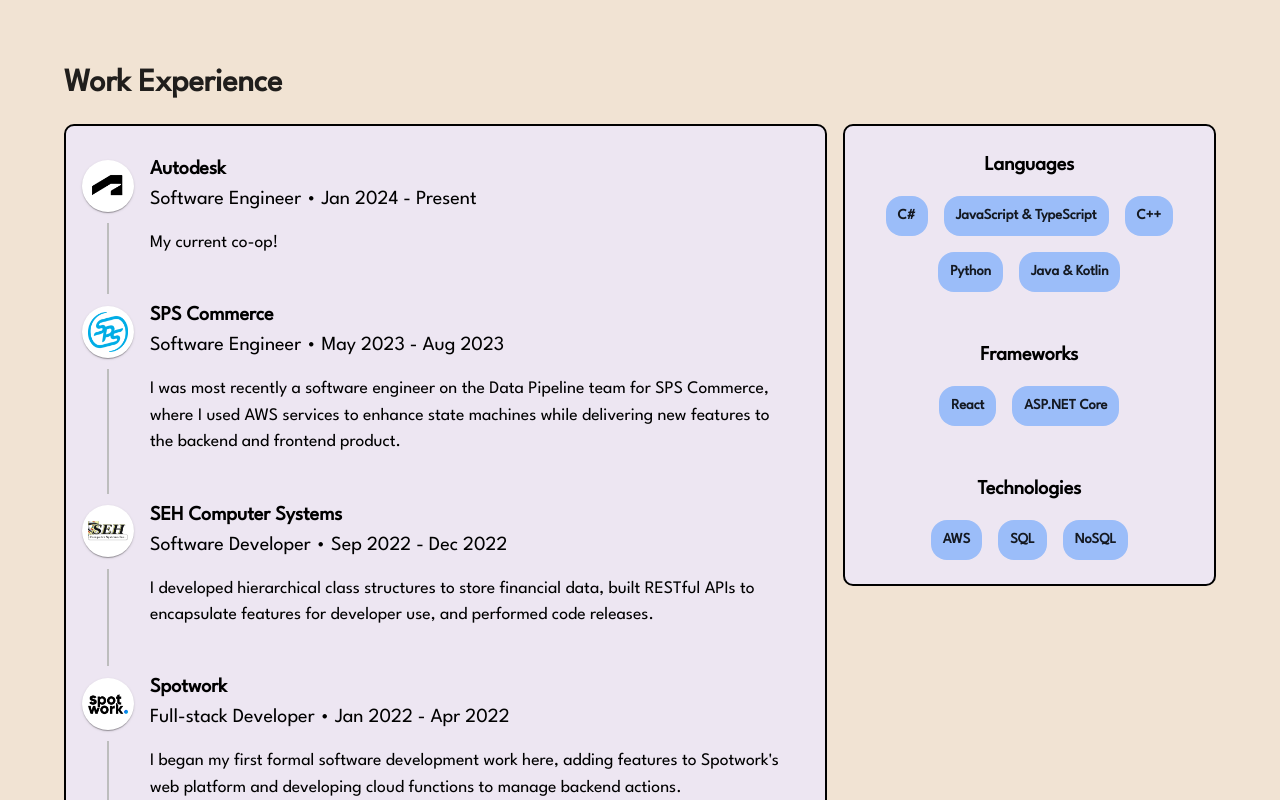
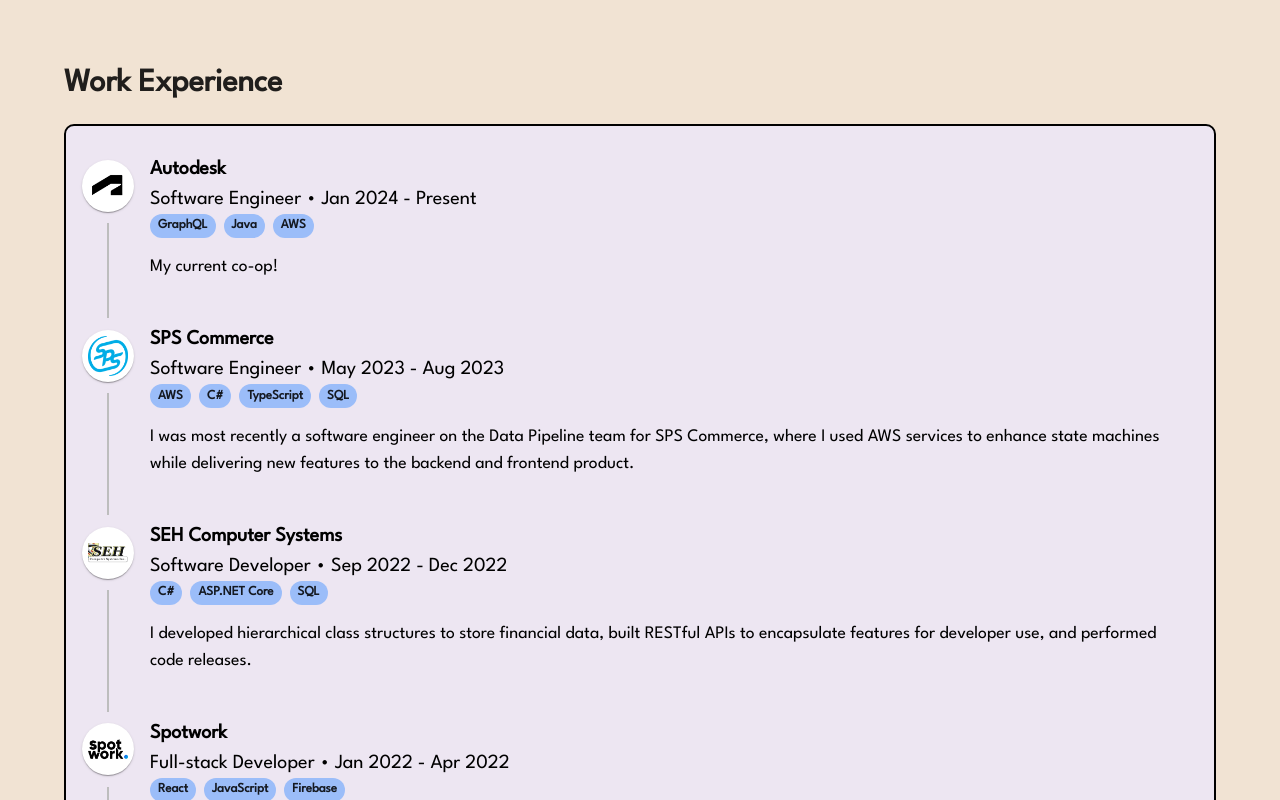
Before and after one commit to kevinhu12/kevinhu12.github.io, a React (Create React App) app: page / in a window 1280 px wide. Shown: the part 1080-1880 px from the top of the page. Built offline with nearby package versions, Linux system fonts and the light colour scheme.

Commit message:
moved skills to WorkExperience section

```diff
--- a/src/pages/WorkExperience.js
+++ b/src/pages/WorkExperience.js
@@ -1,11 +1,10 @@
-import CenterBox from '../shared/CenterBox';
-import CenterStack from '../shared/CenterStack';
 import Chip from '@mui/material/Chip';
 import ContentBox from '../shared/ContentBox';
 import CustomIcon from '../shared/CustomIcon';
 import Grid from '@mui/material/Grid';
 import Section from '../shared/Section';
 import SectionHeader from '../shared/SectionHeader';
+import Stack from '@mui/material/Stack';
 import Timeline from '@mui/lab/Timeline';
 import TimelineItem, { timelineItemClasses } from '@mui/lab/TimelineItem';
 import TimelineSeparator from '@mui/lab/TimelineSeparator';
@@ -13,7 +12,7 @@
 import TimelineContent from '@mui/lab/TimelineContent';
 import TimelineDot from '@mui/lab/TimelineDot';
 import Text from '../shared/Text';
-import { skills, workExperience } from '../utils/constants';
+import { workExperience } from '../utils/constants';
 
 const WorkExperience = ({
     theme
@@ -28,7 +27,7 @@
                 </Grid>
 
                 {/* Work Timeline */}
-                <Grid item xs={8}>
+                <Grid item xs={12}>
                     <ContentBox backgroundColor={theme.palette.background.workExperience}>
                         <Timeline
                             sx={{ [`& .${timelineItemClasses.root}:before`]: { flex: 0, padding: 0 } }}
@@ -44,6 +43,16 @@
                                     <TimelineContent>
                                         <Text bold={true}>{experience.company}</Text>
                                         <Text>{`${experience.title} • ${experience.dates}`}</Text>
+                                        <Stack direction='row' spacing={1} useFlexGap justifyContent='flex-start'>
+                                            {experience.skills.map((skill) => (
+                                                <Chip
+                                                    color='info'
+                                                    label={skill}
+                                                    size='small'
+                                                    sx={{ fontWeight: theme.chip.fontWeight }}
+                                                />
+                                            ))}
+                                        </Stack>
                                         <Text
                                             type='secondary'
                                             paddingTop='1rem'
@@ -57,39 +66,6 @@
                         </Timeline>
                     </ContentBox>
                 </Grid>
-
-                {/* Skills and Languages */}
-                <Grid item xs={4}>
-                    <ContentBox backgroundColor={theme.palette.background.workExperience}>
-                        {skills.map((skill) => (
-                            <>
-                                <CenterBox>
-                                    <Text bold={true} paddingTop='1.5rem'>{skill.category}</Text>
-                                </CenterBox>
-                                <CenterStack
-                                    direction='row'
-                                    spacing={2}
-                                    useFlexGap
-                                    paddingTop='1rem'
-                                    paddingBottom='1.5rem'
-                                    sx={{ margin: '0rem 0.5rem' }}
-                                >
-                                    {skill.items.map((item) => (
-                                        <Chip
-                                            color='info'
-                                            label={item}
-                                            sx={{
-                                                height: theme.chip.height,
-                                                fontSize: theme.chip.fontSize,
-                                                fontWeight: theme.chip.fontWeight
-                                            }}
-                                        />
-                                    ))}
-                                </CenterStack>
-                            </>
-                        ))}
-                    </ContentBox>
-                </Grid>
             </Grid>
         </Section>
     )
--- a/src/theme.js
+++ b/src/theme.js
@@ -19,8 +19,6 @@
     gridSpacing: 2,
     customIconDimensions: '2.5rem',
     chip: {
-        height: 40,
-        fontSize: '0.9rem',
         fontWeight: 'bold'
     },
     card: {
--- a/src/utils/constants.js
+++ b/src/utils/constants.js
@@ -16,82 +16,61 @@
         logo: { alt: 'Autodesk', src: autodeskLogo},
         dates: 'Jan 2024 - Present',
         title: 'Software Engineer',
-        description: 'My current co-op!'
+        description: 'My current co-op!',
+        skills: ['GraphQL', 'Java', 'AWS']
     },
     {
         company: 'SPS Commerce',
         logo: { alt: 'SPS Commerce', src: spsLogo },
         dates: 'May 2023 - Aug 2023',
         title: 'Software Engineer',
-        description: 'I was most recently a software engineer on the Data Pipeline team for SPS Commerce, where I used AWS services to enhance state machines while delivering new features to the backend and frontend product.'
+        description: 'I was most recently a software engineer on the Data Pipeline team for SPS Commerce, where I used AWS services to enhance state machines while delivering new features to the backend and frontend product.',
+        skills: ['AWS', 'C#', 'TypeScript', 'SQL']
     },
     {
         company: 'SEH Computer Systems',
         logo: { alt: 'SEH Computer Systems', src: sehLogo },
         dates: 'Sep 2022 - Dec 2022',
         title: 'Software Developer',
-        description: 'I developed hierarchical class structures to store financial data, built RESTful APIs to encapsulate features for developer use, and performed code releases.'
+        description: 'I developed hierarchical class structures to store financial data, built RESTful APIs to encapsulate features for developer use, and performed code releases.',
+        skills: ['C#',  'ASP.NET Core', 'SQL']
     },
     {
         company: 'Spotwork',
         logo: { alt: 'Spotwork', src: spotworkLogo },
         dates: 'Jan 2022 - Apr 2022',
         title: 'Full-stack Developer',
-        description: 'I began my first formal software development work here, adding features to Spotwork\'s web platform and developing cloud functions to manage backend actions.'
+        description: 'I began my first formal software development work here, adding features to Spotwork\'s web platform and developing cloud functions to manage backend actions.',
+        skills: ['React', 'JavaScript', 'Firebase']
     },
     {
         company: 'Iotum Corporation',
         logo: { alt: 'Iotum Corporation', src: iotumLogo },
         dates: 'May 2021 - Aug 2021',
         title: 'QA & Technical Analyst',
-        description: 'I started my career writing automated tests and performing QA testing for Iotum.'
+        description: 'I started my career writing automated tests and performing QA testing for Iotum.',
+        skills: ['JavaScript', 'Selenium']
     }
-];
-
-export const skills = [
-    {
-        category: 'Languages',
-        items: [
-            'C#',
-            'JavaScript & TypeScript',
-            'C++',
-            'Python',
-            'Java & Kotlin'
-        ]
-    },
-    {
-        category: 'Frameworks',
-        items: [
-            'React',
-            'ASP.NET Core'
-        ]
-    },
-    {
-        category: 'Technologies',
-        items: [
-            'AWS',
-            'SQL',
-            'NoSQL'
-        ]
-    }
-
 ];
 
 export const projects = [
     {
         name: 'SpotiLight',
         description: 'A program to change the light blinking speed of LEDs depending on the genre of song being played on a Spotify account.',
-        img: { alt: 'SpotiLight', src: logo }
+        img: { alt: 'SpotiLight', src: logo },
+        skills: ['Python', 'Spotify API', 'Arduino API']
     },
     {
         name: 'Quizzler',
         description: 'A desktop application where users can automatically generate exam-style questions based on content from an uploaded file. Includes taking quizzes, auto-marking, and account persistence.',
-        img: { alt: 'Quizzler', src: quizzler }
+        img: { alt: 'Quizzler', src: quizzler },
+        skills: ['Kotlin', 'OpenAI API']
     },
     {
         name: 'Roguelike',
         description: 'An action-adventure 2D roguelike game, drawing inspiration from elements of the Cthulhu mythos. Currently in development!',
-        img: { alt: 'Roguelike', src: logo }
+        img: { alt: 'Roguelike', src: logo },
+        skills: ['Unity', 'C#']
     }
 ];
 
```
